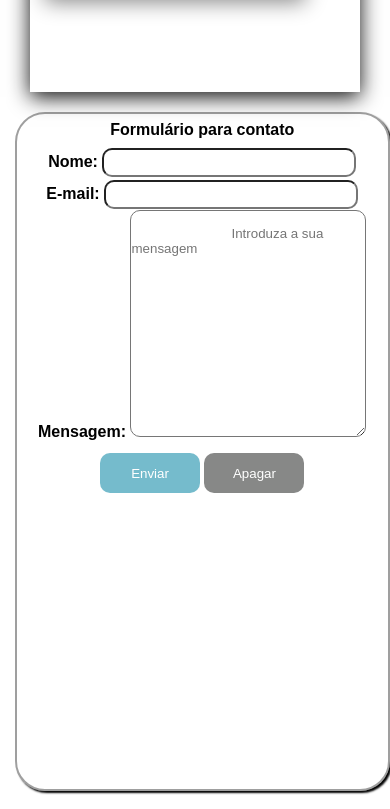
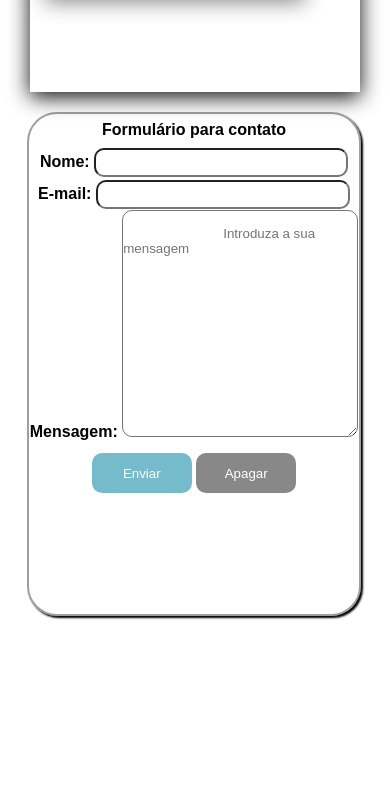
Before and after one commit to GilmarAlves99/Portfolio, a plain HTML site: page index.html in a window 390 px wide. Shown: the part 2618-3427 px from the top of the page. After the commit the page ends 3260 px from the top, so only its background shows below. Drawn offline with Linux system fonts and the light colour scheme.

Commit message:
Atualização
media (max-width: 480px)

```diff
--- a/style.css
+++ b/style.css
@@ -291,8 +291,8 @@ input.apagar {
         height: 70vh;
     }
     img.minhafoto {
-        width: 45vw;
-        height: 45vh;
+        width: 200px;
+        height: 200px;
     }
     .caixa p,
     h1,
@@ -303,12 +303,12 @@ input.apagar {
     div.contato {
         position: relative;
         top: -10px;
-        height: 85vh;
+        height: 550px;
     }
     .formulario {
-        margin-left: 5%;
-        height: 80vh;
-        width: 95vw;
+        margin-left: 8%;
+        width: 330px;
+        height: 500px;
     }
     input.enviar,
     input.apagar {
```
